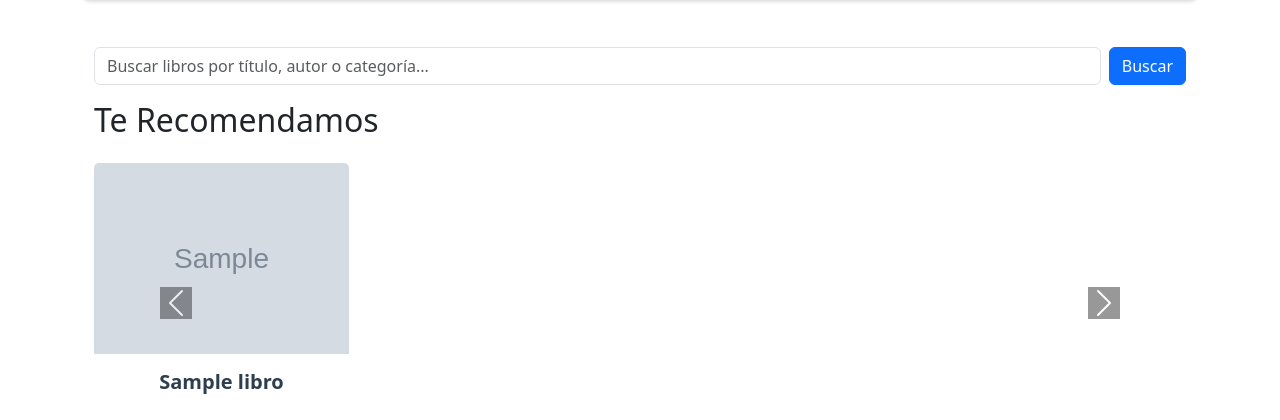
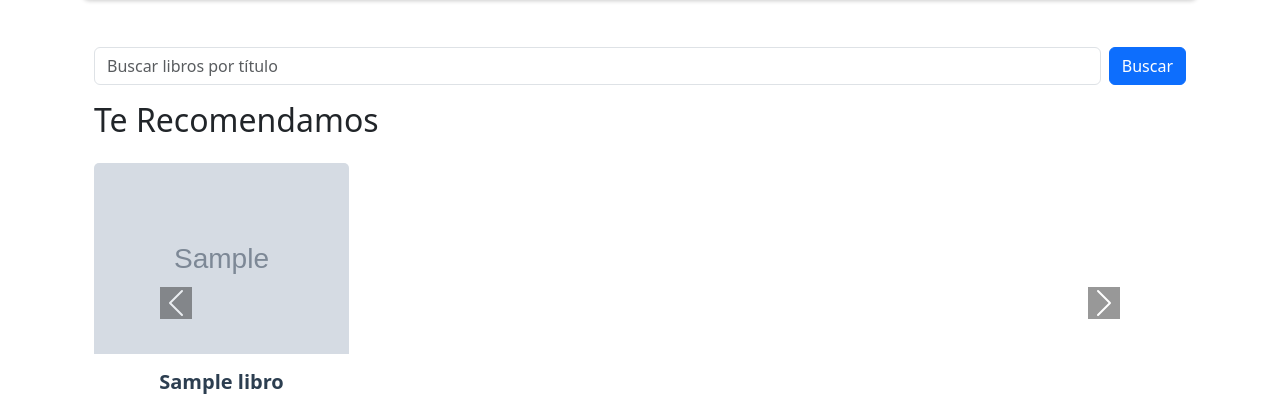
Before and after one commit to Andy-Contreras/Sistema_biblioteca, a Django app: page / in a window 1280 px wide. Shown: the part 265-685 px from the top of the page. Run offline with Django 5.2, Linux system fonts and the light colour scheme; a user stored in the database is signed in; tables that the repository leaves empty hold one stand-in row (values such as "Sample post"); grey boxes marked "Sample" are stand-in pictures.

Commit message:
arreglo de busqueda

```diff
--- a/templates/home.html
+++ b/templates/home.html
@@ -34,7 +34,7 @@
                         name="q"
                         id="search-bar"
                         class="form-control me-2"
-                        placeholder="Buscar libros por título, autor o categoría..."
+                        placeholder="Buscar libros por título"
                         aria-label="Buscar"
                     >
                     <button class="btn btn-primary" type="submit">Buscar</button>
```
